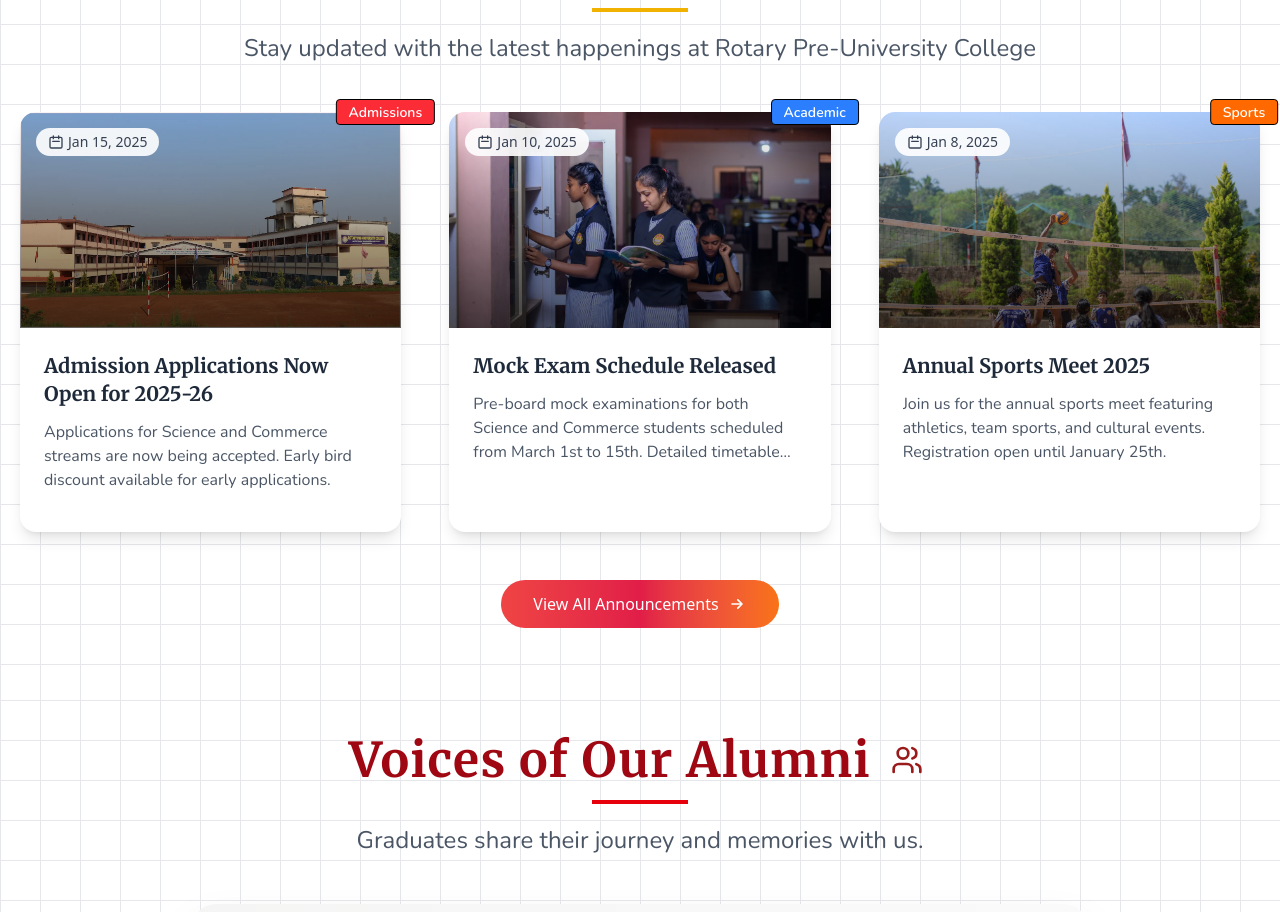
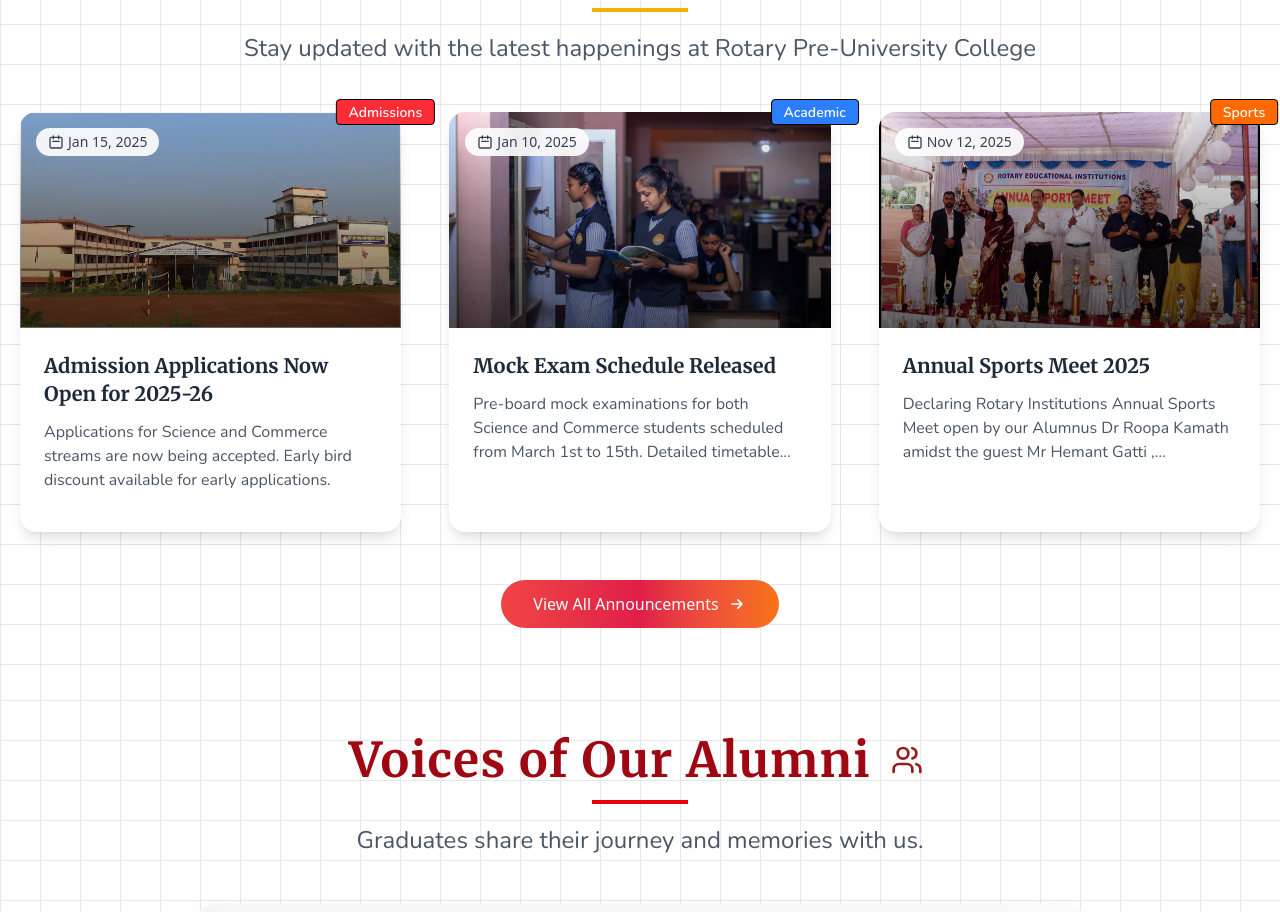
Before and after one commit to alihahamed/rotary-website, a React (Vite) app: page / in a window 1280 px wide. Shown: the part 4220-5132 px from the top of the page. Built offline with nearby package versions, Linux system fonts and the light colour scheme; a web font is replaced by a local one.

Commit message:
updated news

```diff
--- a/src/components/news.jsx
+++ b/src/components/news.jsx
@@ -1,6 +1,6 @@
 import campusImg from "../assets/campus.webp";
 import { BellRing } from "../icons/bellring";
-import Sports1 from "../assets/sports1.webp";
+import Sports1 from "../assets/sports_day.jpg";
 import study from "../assets/study.webp";
 import { motion } from 'framer-motion'
 import { useNavigate } from "react-router-dom";
@@ -74,8 +74,8 @@
     {
       id: 3,
       title: "Annual Sports Meet 2025",
-      desc: "Join us for the annual sports meet featuring athletics, team sports, and cultural events. Registration open until January 25th.",
-      date: "Jan 8, 2025",
+      desc: "Declaring Rotary Institutions Annual Sports Meet open by our Alumnus Dr Roopa Kamath amidst the guest Mr Hemant Gatti , management Heads and the Athletes@ Swaraj maidan today 💫✨",
+      date: "Nov 12, 2025",
       category: "Sports",
       categoryColor:
         "bg-orange-500",
--- a/src/pages/NewsEventsPage.jsx
+++ b/src/pages/NewsEventsPage.jsx
@@ -3,7 +3,7 @@
 import { motion } from 'framer-motion'
 import campus from '../assets/campus.webp';
 import trip from '../assets/trip.jpg'
-import sports from '../assets/sports.webp';
+import sports from '../assets/sports_day.jpg';
 import nss from '../assets/nss.webp';
 import entry from '/gallery/entry.webp';
 import annual5 from '/gallery/annual_5.webp';
@@ -33,16 +33,16 @@
         {
             id: 3,
             title: "Annual Sports Meet 2025",
-            date: "2025-07-05",
+            date: "2025-11-12",
             category: "Sports",
-            excerpt: "Annual sports meet featuring various athletic events and competitions showcasing student talent and teamwork.",
+            excerpt: "Declaring Rotary Institutions Annual Sports Meet open by our Alumnus Dr Roopa Kamath amidst the guest Mr Hemant Gatti , management Heads and the Athletes@ Swaraj maidan today 💫✨",
             image: sports,
             readTime: "4 min read"
         },
         {
             id: 4,
             title: "A Memorable College Trip Arranged for the Students!",
-            date: "2024-12-20",
+            date: "2025-10-20",
             category: "College Life",
             excerpt: "A memorable fun college trip to Kochi, Kerala, awaits our students! The city's vibrant culture, modern metro stations,  thrilling Wonderla Water Park in this exciting adventure",
             image: trip,
```
Also changed, not shown: src/assets/sports_day.jpg (added).
